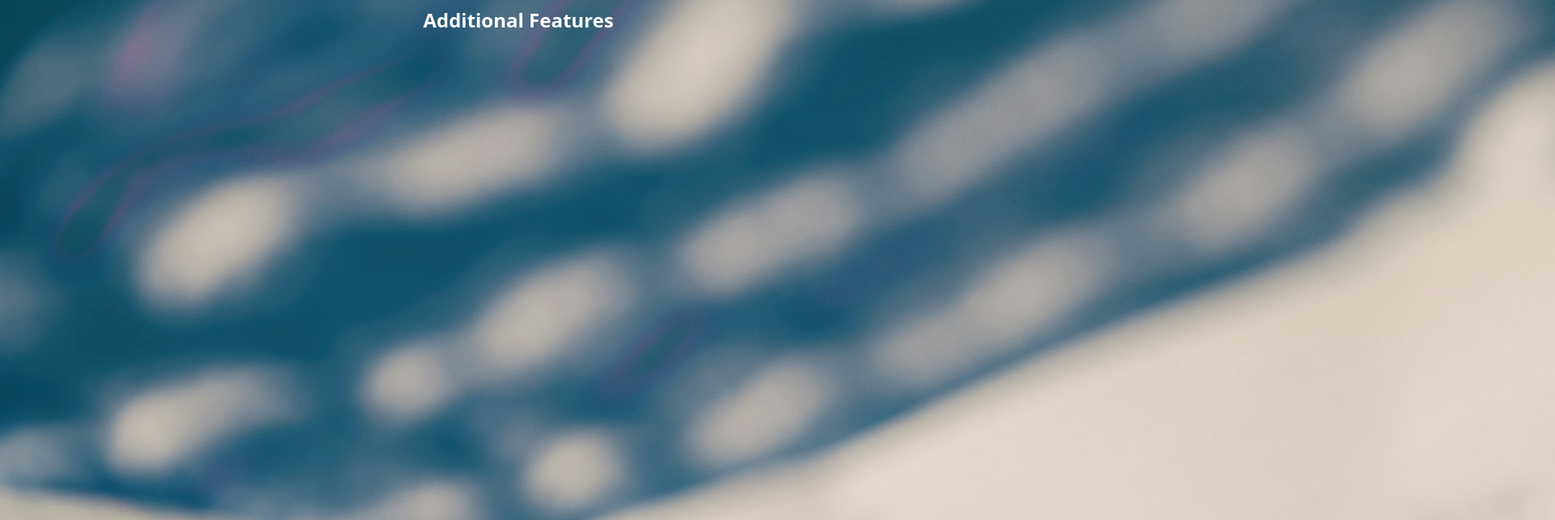
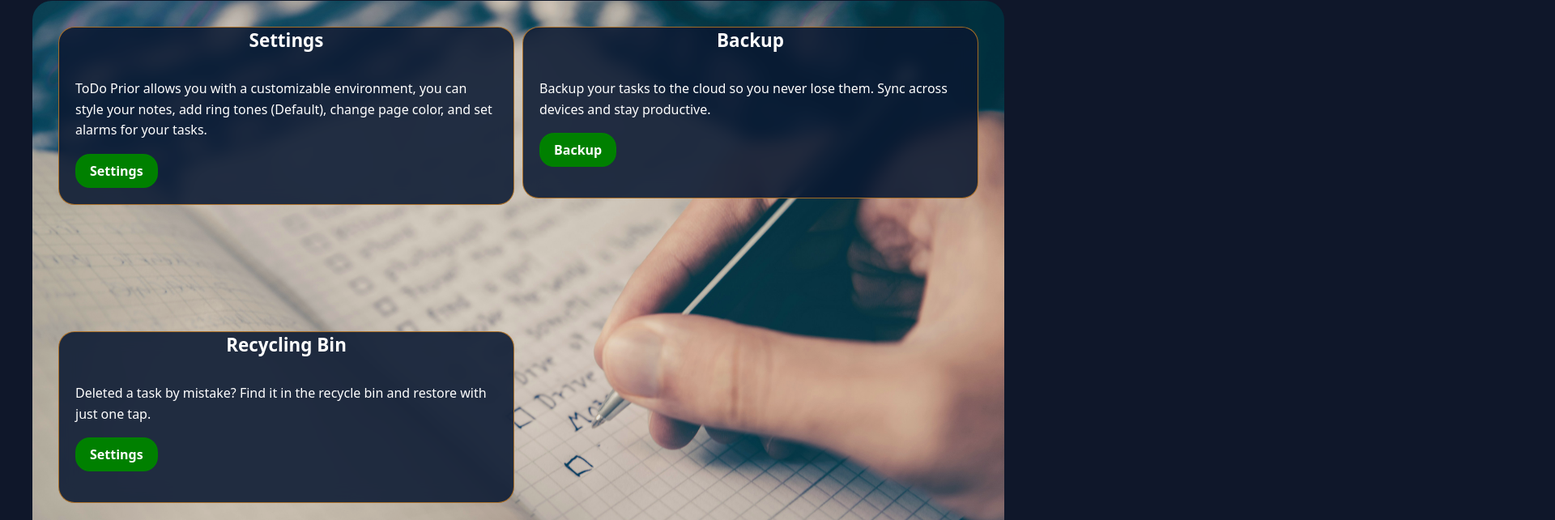
Before and after one commit to caleroedwarn-prog/typescript-react, a React (Create React App) app: page /homepage in a window 1280 px wide. Shown: the part 1634-2276 px from the top of the page at 81% size, 1920 px wide, since content can reach past the window. Built offline with nearby package versions, Linux system fonts and the light colour scheme.

Commit message:
updating the list

```diff
--- a/src/static/features.css
+++ b/src/static/features.css
@@ -1,22 +1,73 @@
-.Section p{
-    display: flex;
-    top: 20%; /* Use percentage for responsive positioning */
-    flex-direction: row;
-    flex-wrap: wrap;
-    margin: 10px;
-    left: 35%; /* Keep as is or adjust percentage */
-    background: #1c2949;
-    width: 420px;
-    min-width: 100px;
-    min-height: 200px;
-    text-align: center;
-    align-items: center;
-    justify-content: center;
-    border-radius: 20px;
-    border-right: 1px solid #f7971e;
-    font-family: cursive;
+.AdditionalImage {
+  position: relative;
+  max-width: 1200px;
+  margin: 0 auto 40px;
+  padding: 20px;
 }
-.section h2{
-    position: relative;
-    top: 100px;
+
+.AdditionalImage h2 {
+  color: white;
+  margin: 0 0 20px;
+  top: -20px;
+  font-size: 2rem;
+  text-align: center;
 }
+
+.image-wrapper {
+  position: relative;
+  border-radius: 24px;
+  overflow: hidden;
+}
+
+.image-wrapper img {
+  width: 100%;
+  height: auto;
+  display: block;
+  opacity: 0.92;
+  object-fit: cover;
+}
+
+.feature-grid {
+  position: absolute;
+  inset: 0;
+  display: grid;
+  grid-template-columns: repeat(auto-fit, minmax(400px, 15fr));
+  gap: 10px;
+  padding: 32px;
+  align-items: start;
+}
+
+.feature-card {
+  background: rgba(10, 25, 50, 0.88);
+  border: 1px solid rgba(247, 151, 30, 0.65);
+  border-radius: 20px;
+  padding: 20px;
+  color: white;
+  min-height: 170px;
+  -webkit-backdrop-filter: blur(10px);
+  backdrop-filter: blur(10px);
+}
+
+.feature-card h2 {
+  margin: 0 0 12px;
+  font-size: 1.4rem;
+}
+
+.feature-card p {
+  margin: 0 0 16px;
+  line-height: 1.6;
+}
+
+.feature-link {
+  display: inline-block;
+  background: green;
+  color: white;
+  padding: 10px 18px;
+  border-radius: 18px;
+  text-decoration: none;
+  font-weight: 600;
+}
+
+.feature-link:hover {
+  opacity: 0.9;
+}
--- a/src/subpages/features.tsx
+++ b/src/subpages/features.tsx
@@ -1,73 +1,53 @@
 import { Link } from "react-router-dom";
 import "../static/features.css";
 import writingImg from "../images/writing.jpg";
+
 function Features() {
   return (
     <div className="AdditionalImage">
       <h2>Additional Features</h2>
-        <div className="Section">
-          <img src={writingImg} alt="messag" />
+
+      <div className="image-wrapper">
+        <img src={writingImg} alt="message" />
+
+        <div className="feature-grid">
+          <div className="feature-card">
+            <h2>Settings</h2>
             <p>
-            <h2> Settings</h2>
-            ToDo Prior allows you with a customizable environment, you can style
-            your notes, add ring tones (Default), You can as well change page
-            color, and you can as well set alarms for your tasks
-            <br /> check it out{" "}
-            <span
-              style={{
-                background: "green",
-                borderRadius: "20px",
-                width: "30%",
-                fontSize: "0px",
-              }}
-            >
-              <Link to="/settings" className="nav-link">
+              ToDo Prior allows you with a customizable environment, you can
+              style your notes, add ring tones (Default), change page color, and
+              set alarms for your tasks.
+            </p>
+            <Link to="/settings" className="feature-link">
               Settings
             </Link>
-            </span>
+          </div>
+
+          <div className="feature-card">
+            <h2>Backup</h2>
+            <p>
+              Backup your tasks to the cloud so you never lose them. Sync across
+              devices and stay productive.
             </p>
-          <div className="Section">
-            <p>
-              <h2>Backup</h2>
-              Backup your tasks to the <br /> cloud, so you never lose them.{" "}
-              <br /> Sync across devices & <br /> stay productive
-              <br />
-              Check it out
-              <span
-                style={{
-                  background: "green",
-                  borderRadius: "20px",
-                  width: "30%",
-                  fontSize: "10px",
-                }}
-              >
-                <Link to="/backups" className="nav-link">
+            <Link to="/backups" className="feature-link">
               Backup
             </Link>
-              </span>
+          </div>
+
+          <div className="feature-card">
+            <h2>Recycling Bin</h2>
+            <p>
+              Deleted a task by mistake? Find it in the recycle bin and restore
+              with just one tap.
             </p>
-          </div>
-          <div className="Section">
-            <p>
-              <h2>Recycling Bin</h2>
-              Deleted a task by mistake? <br /> Find it in the Recycline Bin!{" "}
-              <br /> Restore with just one tap. check it out{" "}
-              <span
-                style={{
-                  background: "green",
-                  borderRadius: "20px",
-                  width: "30%",
-                  fontSize: "0px",
-                }}
-              >
-                <Link to="/settings" className="nav-link">
+            <Link to="/settings" className="feature-link">
               Settings
             </Link>
-              </span>
-            </p>
+          </div>
         </div>
       </div>
     </div>
   );
 }
+
 export default Features;
```
Lines whose indentation alone changed are shown as unchanged.
